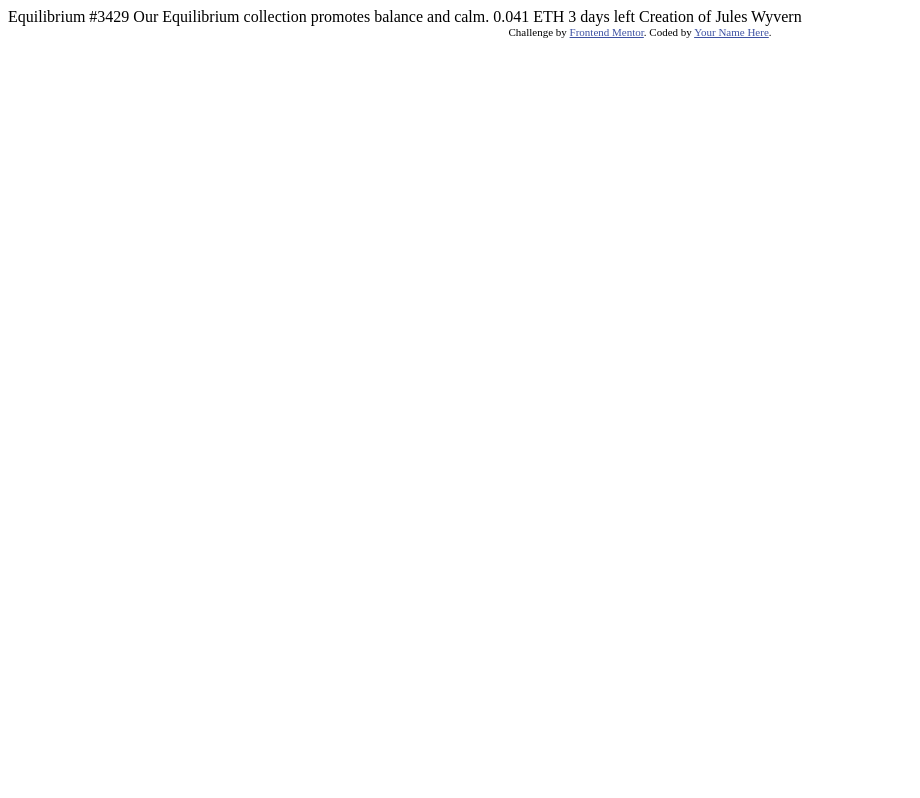
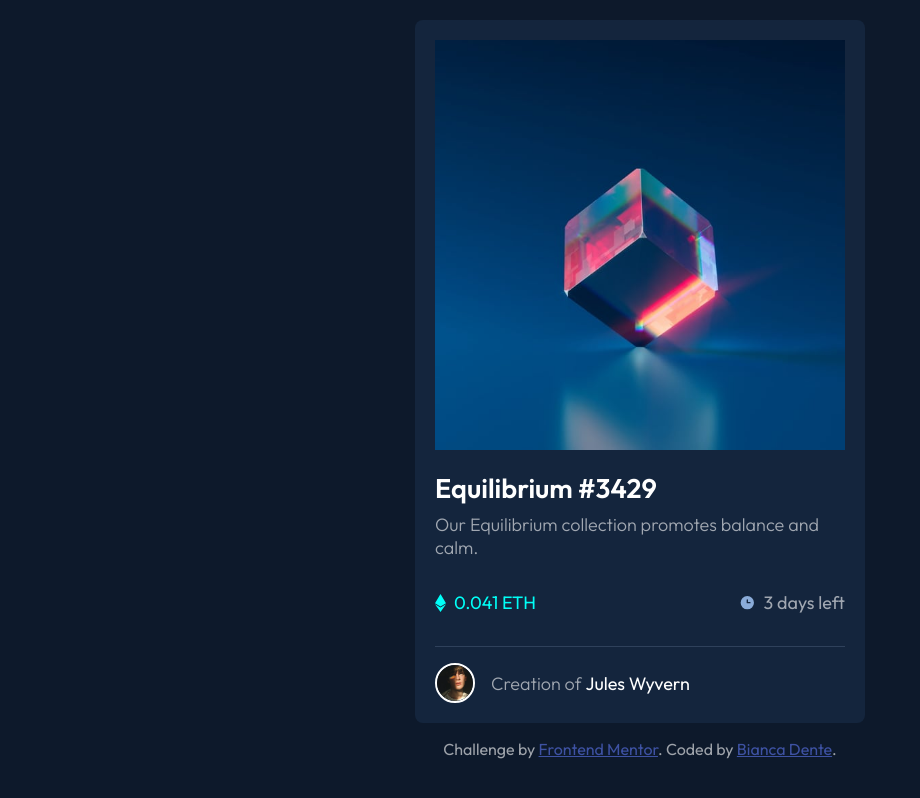
Before and after one commit to biancadente/NFT-card-challenge, a plain HTML site: page index.html in a window 1280 px wide. Shown: the whole page, without its empty margins (0-920 px from the left). Drawn offline with Linux system fonts and the light colour scheme.

Commit message:
version preview

```diff
--- /dev/null
+++ b/css/styles.css
@@ -0,0 +1,141 @@
+@import url('https://fonts.googleapis.com/css2?family=Outfit:wght@300;400;600&display=swap');
+
+* {
+    margin: 0;
+    padding: 0;
+    box-sizing: border-box;
+}
+
+:root {
+--soft-blue: hsl(215, 51%, 70%);
+--cyan: hsl(178, 100%, 50%);
+
+--main-bg: hsl(217, 54%, 11%);
+--card-bg: hsl(216, 50%, 16%);
+--line: hsl(215, 32%, 27%);
+--white: hsl(0, 0%, 100%);
+}
+
+
+body {
+    font-family: "Outfit", sans-serif;
+    font-size: 18px;
+    background-color: var(--main-bg);
+    color: hsl(0, 0%, 100%, 60%);
+    padding: 1.25rem;
+}
+
+.container {
+    padding: 1.25rem;
+    background-color: var(--card-bg);
+    border-radius: .5rem;
+    margin-bottom: 1rem;
+}
+
+.container .main-image {
+position:relative;
+
+}
+
+.container .main-image div {
+    position: absolute;
+    top: 0;
+    background-color: hsl(178, 100%, 50%, 60%);
+    width: 100%;
+    height: calc(100% - 5px);
+    z-index: 999;
+    opacity: 0;
+    transition: opacity .3s ease-in-out;
+}
+
+.container .main-image div:hover {
+    opacity: 1;
+    cursor: pointer;
+
+}
+
+.container .main-image div img{
+   position:absolute;
+   left: 50%;
+   top: 50%;
+   transform: translate(-50%, -50%);
+}
+
+.container h2 {
+    color: var(--white);
+    margin: 1rem .5rem .5rem 0;
+}
+
+.container h2:hover{
+    color: var(--cyan);
+    cursor: pointer;
+}
+
+.container ul {
+    display: flex;
+    align-items: center;
+    justify-content: space-between;
+    padding: 2rem 0;
+    border-bottom: 1px solid var(--line);
+}
+
+.container ul li {
+    display: flex;
+    align-items: center;
+}
+
+
+.container ul li:first-child{
+    color: var(--cyan);
+}
+
+.container ul li img{
+    margin-right: .5rem;
+}
+
+.container .avatar {
+    display: flex;
+    align-items: center;
+    justify-content: start;
+    padding-top: 1rem;
+}
+
+.container .avatar img{
+    width: 2.5rem;
+    border: 2px solid var(--white);
+    border-radius: 50%;
+    margin-right: 1rem;
+}
+
+.container .avatar p span {
+    color: var(--white);
+    font-weight: 400;
+}
+
+.container .avatar p span:hover {
+    color: var(--cyan);
+    cursor: pointer;
+}
+
+p {
+    font-weight: 300;
+}
+
+img {
+    max-width: 100%;
+}
+
+ul {
+    list-style-type: none;
+}
+
+.attribution { font-size: 16px; text-align: center; }
+.attribution a { color: hsl(228, 45%, 44%); }
+
+@media(min-width: 500px){
+    .container {
+        width: 450px;
+        margin: 0 auto 1rem;
+    }
+
+}
--- a/index.html
+++ b/index.html
@@ -5,29 +5,44 @@
   <meta name="viewport" content="width=device-width, initial-scale=1.0"> <!-- displays site properly based on user's device -->
 
   <link rel="icon" type="image/png" sizes="32x32" href="./images/favicon-32x32.png">
-
-  <title>Frontend Mentor | NFT preview card component</title>
+  <link rel="stylesheet" href="css/styles.css">
+  <title>NFT card challenge</title>
 
   <!-- Feel free to remove these styles or customise in your own stylesheet 👍 -->
   <style>
-    .attribution { font-size: 11px; text-align: center; }
-    .attribution a { color: hsl(228, 45%, 44%); }
+
   </style>
 </head>
 <body>
 
-  Equilibrium #3429
+  <div class="container">
+    <article class="main-image">
+      <img src="./images/image-equilibrium.jpg" alt="this nft main image">
+      <div><img src="./images/icon-view.svg" alt=""> </div>
+    </article>
 
-  Our Equilibrium collection promotes balance and calm.
+    <article>
+      <h2>Equilibrium #3429</h2>
+      <p>  Our Equilibrium collection promotes balance and calm.</p>
+      <ul>
+      <li><img src="./images/icon-ethereum.svg">0.041 ETH</li>
+      <li><img src="./images/icon-clock.svg" alt=""> 3 days left</li>
+      </ul>
 
-  0.041 ETH
-  3 days left
+    </article>
 
-  Creation of Jules Wyvern
+    <article class="avatar">
+      <img src="./images/image-avatar.png" alt="avatar of the creator">
+      <p>  Creation of <span>Jules Wyvern</span>
+      </p>
+    </article>
+
+
+  </div>
 
   <div class="attribution">
     Challenge by <a href="https://www.frontendmentor.io?ref=challenge" target="_blank">Frontend Mentor</a>.
-    Coded by <a href="#">Your Name Here</a>.
+    Coded by <a href="https://github.com/biancadente">Bianca Dente</a>.
   </div>
 </body>
 </html>
```
